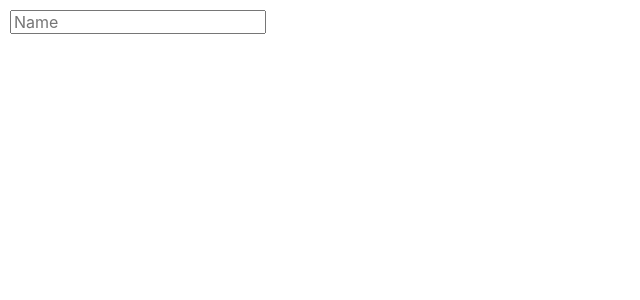
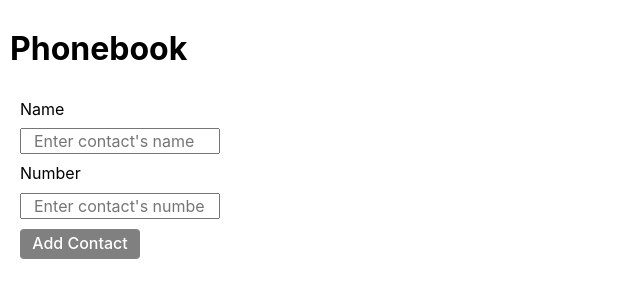
Before and after one commit to RafalGalecki/goit-react-hw-02-phonebook, a React (Create React App) app: page / in a window 1280 px wide. Shown: the top 300 px of the page, without its empty margins (0-640 px from the left). Built offline with nearby package versions, Linux system fonts and the light colour scheme.

Commit message:
name & number inputs

```diff
--- a/src/components/App.jsx
+++ b/src/components/App.jsx
@@ -1,4 +1,5 @@
 import { Component } from 'react';
+import ContactForm from './ContactForm/ContactForm';
 
 export class App extends Component {
   state = {
@@ -9,14 +10,8 @@ export class App extends Component {
   render() {
     return (
       <div>
-        <input
-          type="text"
-          name="name"
-          placeholder="Name"
-          pattern="^[a-zA-Zа-яА-Я]+(([' -][a-zA-Zа-яА-Я ])?[a-zA-Zа-яА-Я]*)*$"
-          title="Name may contain only letters, apostrophe, dash and spaces. For example Adrian, Jacob Mercer, Charles de Batz de Castelmore d'Artagnan"
-          required
-        />
+        <h1>Phonebook</h1>
+        <ContactForm onSubmit={values => console.log('VALUES:', values)} />
       </div>
     );
   }
--- /dev/null
+++ b/src/components/ContactForm/ContactForm.jsx
@@ -0,0 +1,79 @@
+import { Component } from 'react';
+import { nanoid } from 'nanoid';
+import css from './ContactForm.module.css';
+import PropTypes from 'prop-types';
+
+const INITIAL_STATE = {
+  name: '',
+  number: '',
+};
+
+class ContactForm extends Component {
+  state = { ...INITIAL_STATE };
+
+  handleChange = event => {
+    const { name, value } = event.target;
+    this.setState({ [name]: value });
+  };
+
+  handleSubmit = event => {
+    event.preventDefault();
+    const { name, number } = this.state;
+
+    console.log(`name: ${name}, number: ${number}`);
+
+    this.props.onSubmit({ ...this.state });
+    this.reset();
+  };
+  reset = () => {
+    this.setState({
+      ...INITIAL_STATE,
+    });
+  };
+
+  render() {
+    const { name, number } = this.state;
+    const nameInputId = nanoid();
+    const numberInputId = nanoid();
+
+    return (
+      <form className={css.formBox} onSubmit={this.handleSubmit}>
+        <label htmlFor={nameInputId}>Name</label>
+        <input
+          id={nameInputId}
+          type="text"
+          name="name"
+          value={name}
+          className={css.inputName}
+          placeholder="Enter contact's name"
+          pattern="^[a-zA-Zа-яА-Я]+(([' -][a-zA-Zа-яА-Я ])?[a-zA-Zа-яА-Я]*)*$"
+          title="Name may contain only letters, apostrophe, dash and spaces. For example Adrian, Jacob Mercer, Charles de Batz de Castelmore d'Artagnan"
+          required
+          onChange={this.handleChange}
+        />
+        <label htmlFor={numberInputId}>Number</label>
+        <input
+          id={numberInputId}
+          type="tel"
+          name="number"
+          value={number}
+          className={css.inputName}
+          placeholder="Enter contact's number"
+          pattern="\+?\d{1,4}?[-.\s]?\(?\d{1,3}?\)?[-.\s]?\d{1,4}[-.\s]?\d{1,4}[-.\s]?\d{1,9}"
+          title="Phone number must be digits and can contain spaces, dashes, parentheses and can start with +"
+          required
+          onChange={this.handleChange}
+        />
+        <button type="submit" className={css.btn} name="submit">
+          Add contact
+        </button>
+      </form>
+    );
+  }
+}
+
+ContactForm.propTypes = {
+  name: PropTypes.oneOfType([PropTypes.string, PropTypes.bool]),
+};
+
+export default ContactForm;
--- /dev/null
+++ b/src/components/ContactForm/ContactForm.module.css
@@ -0,0 +1,37 @@
+.formBox {
+  display: flex;
+  flex-direction: column;
+  justify-content: flex-start;
+  min-width: 320px;
+  padding: 10px;
+  gap: 10px;
+}
+
+.inputName {
+  max-width: 200px;
+  padding: 2px 12px;
+}
+
+.btn {
+  width: 120px;
+  padding: 2px 12px;
+  text-transform: capitalize;
+  font-size: 16px;
+  font-weight: 500;
+  line-height: 1.62;
+  text-align: center;
+  cursor: pointer;
+  border: none;
+  border-radius: 4px;
+  color: white;
+  background-color: grey;
+  transition-property: background-color, color, box-shadow;
+  transition-duration: 250ms;
+  transition-timing-function: cubic-bezier(0.4, 0, 0.2, 1);
+}
+.btn:hover,
+.btn:focus {
+  background-color: rgb(69, 69, 205);
+  box-shadow: 0px 3px 1px rgba(0, 0, 0, 0.1), 0px 1px 2px rgba(0, 0, 0, 0.08),
+    0px 2px 2px rgba(0, 0, 0, 0.12);
+}
```
